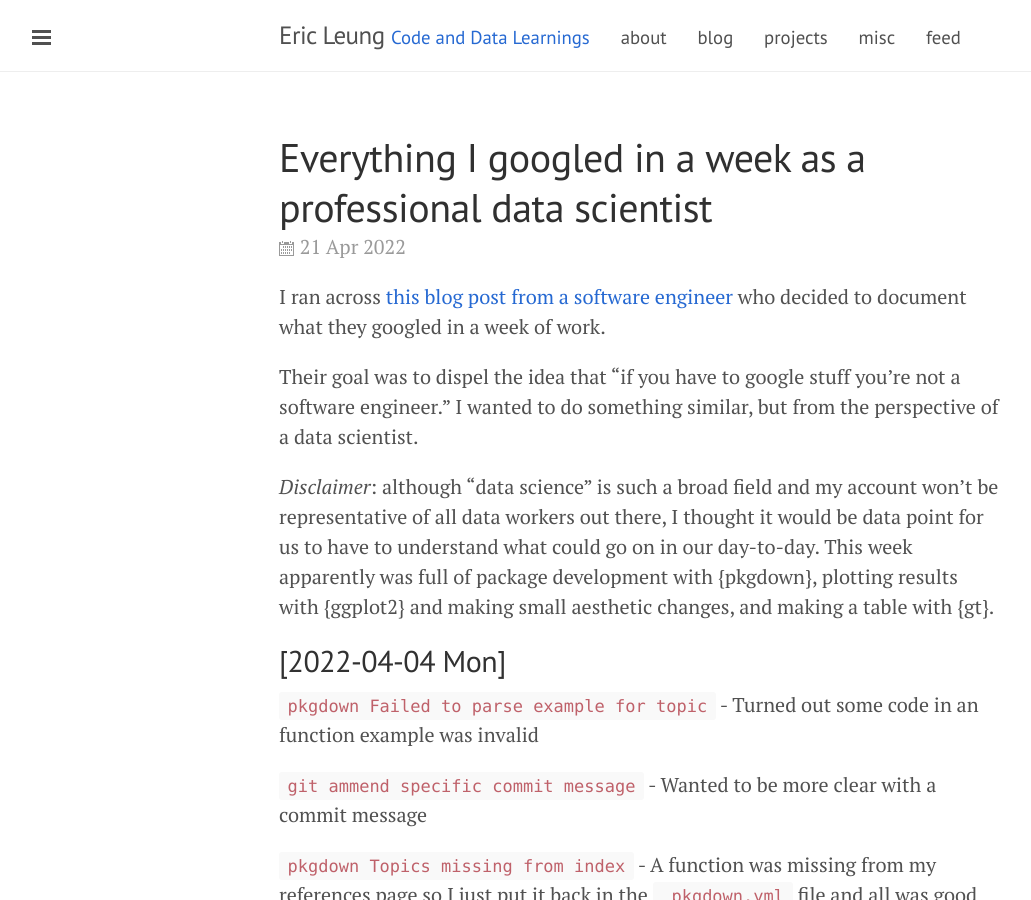
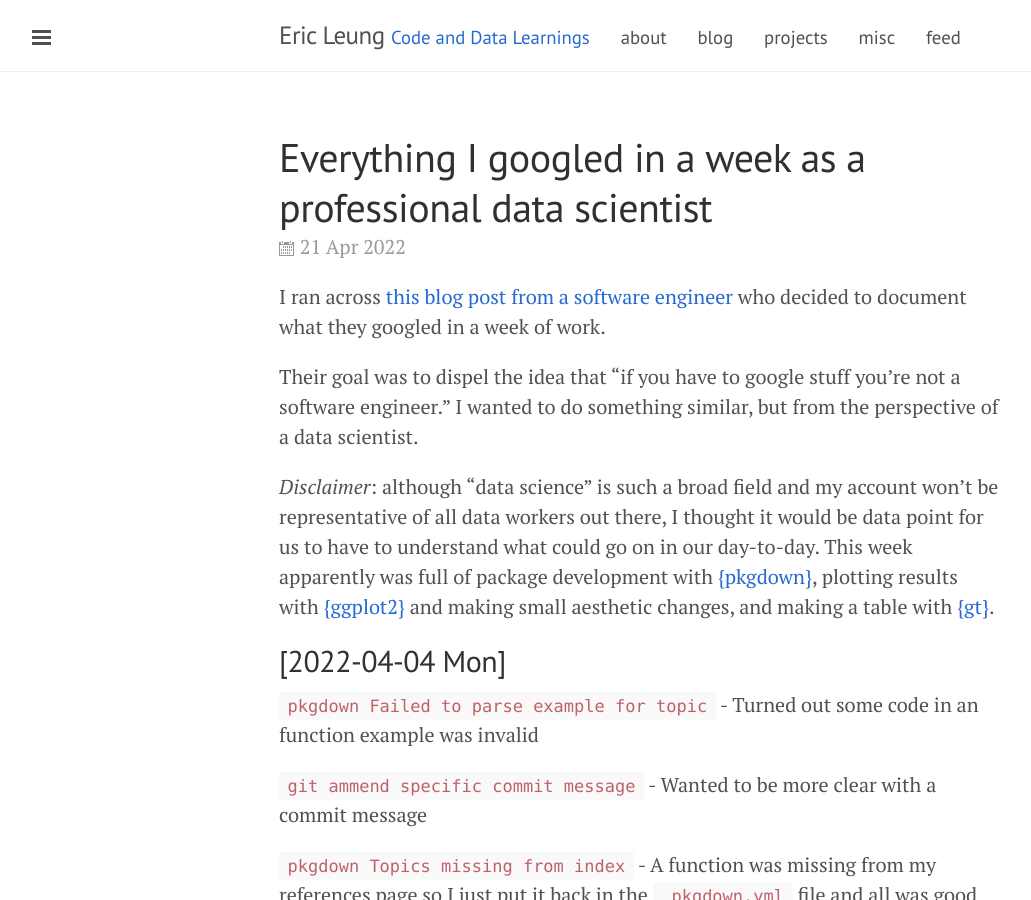
Before and after one commit to erictleung/erictleung.github.io, a Jekyll site: the page built from _posts/2022-04-21-everything-i-googled-in-a-week-as-a-data-scientist.md, in a window 1280 px wide and 900 px high. Shown: the whole window, without its empty margins (1-1032 px from the left). Built offline with Jekyll 4.4.1, drawn with Linux system fonts in a browser that asks for light colours; nearby versions of some CDN libraries; part of the change alters nothing that is shown.

```diff
--- a/_posts/2022-04-21-everything-i-googled-in-a-week-as-a-data-scientist.md
+++ b/_posts/2022-04-21-everything-i-googled-in-a-week-as-a-data-scientist.md
@@ -17,9 +17,10 @@ perspective of a data scientist.
 *Disclaimer*: although "data science" is such a broad field and my account
 won't be representative of all data workers out there, I thought it would be
 data point for us to have to understand what could go on in our day-to-day.
-This week apparently was full of package development with {pkgdown}, plotting
-results with {ggplot2} and making small aesthetic changes, and making a table
-with {gt}.
+This week apparently was full of package development with
+[{pkgdown}](https://pkgdown.r-lib.org/), plotting results with
+[{ggplot2}](https://ggplot2.tidyverse.org/) and making small aesthetic changes,
+and making a table with [{gt}](https://gt.rstudio.com/).
 
 ## [2022-04-04 Mon]
 
```
